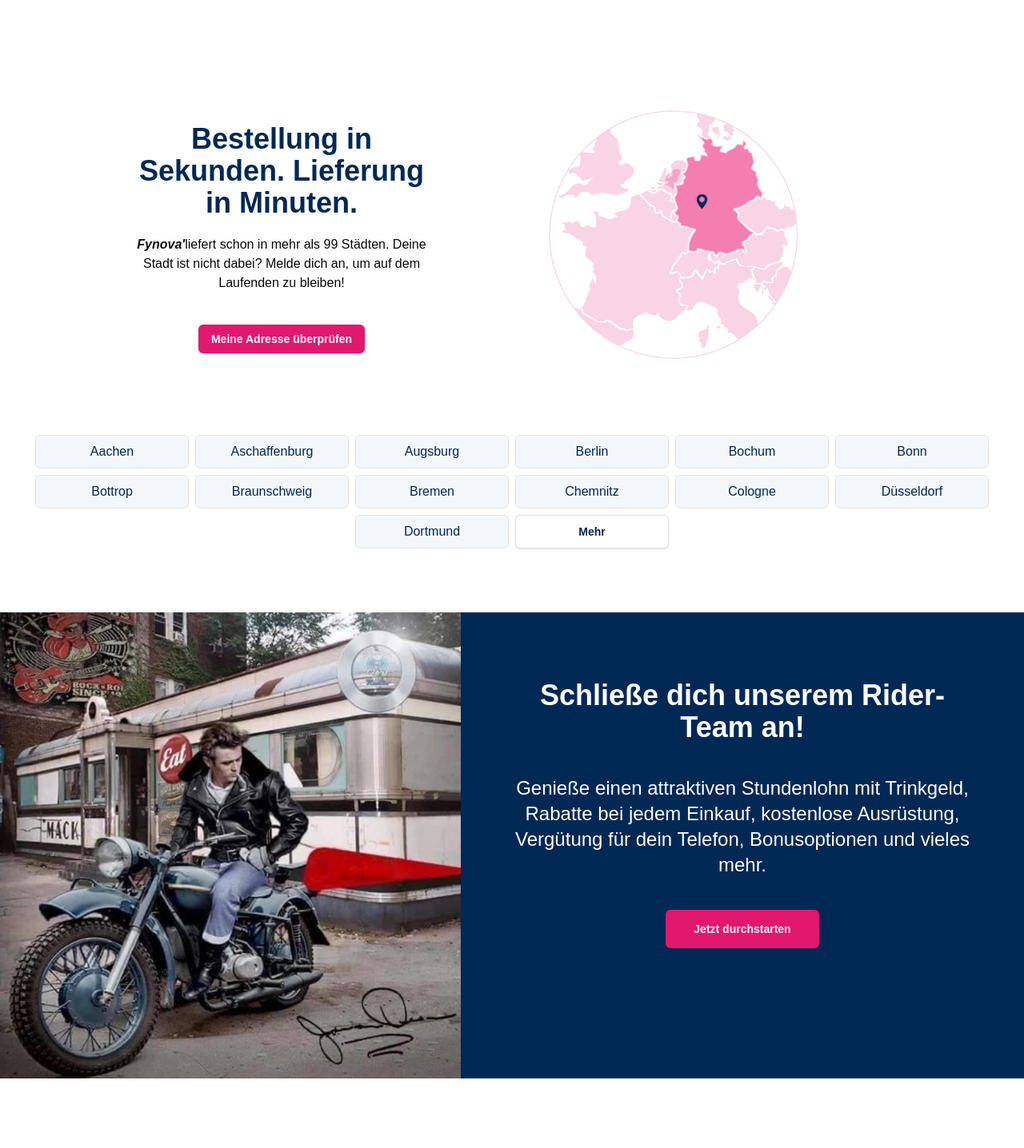
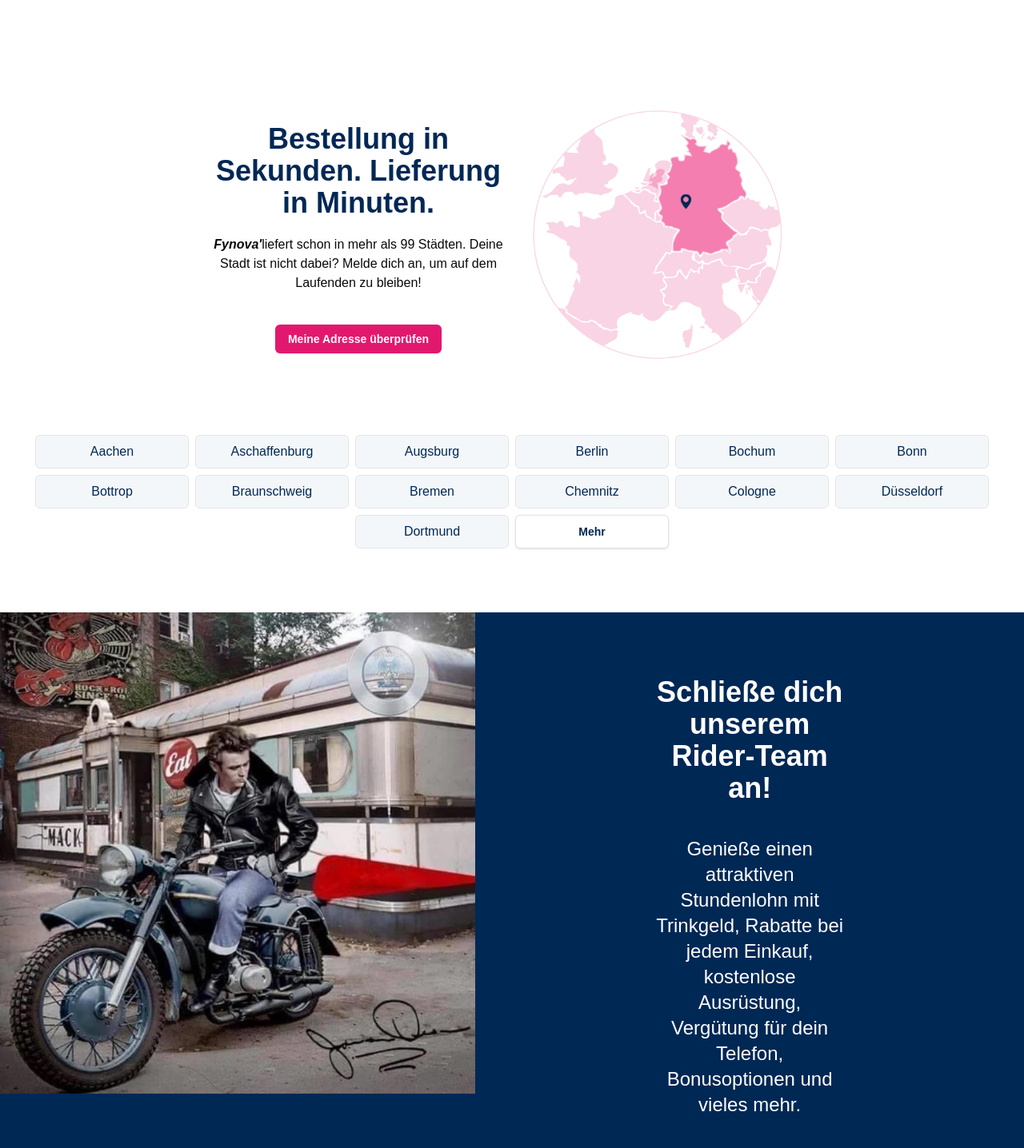
Before and after one commit to jomurKoca/fynova, a Next.js app: page / in a window 1280 px wide. Shown: the part 2380-3816 px from the top of the page at 80% size. Built offline with nearby package versions, Linux system fonts and the light colour scheme.

Commit message:
einige Anpassungen

```diff
--- a/src/app/_components/HomePageKomponenten/InfoSection.jsx
+++ b/src/app/_components/HomePageKomponenten/InfoSection.jsx
@@ -49,8 +49,8 @@ export default function InfoSection() {
                 </Link>
             </div>
 
-            <div className="grid grid-cols-1 sm:grid-cols-2">
-                <div className="flex flex-col items-center justify-center text-center max-w-96 sm:ml-40 ml-5">
+            <div className="grid grid-cols-1 sm:grid-cols-2 justify-center items-center px-10 sm:px-64">
+                <div className="flex flex-col items-center justify-center text-center">
 
                     <h1 className="text-4xl font-extrabold mb-5" style={{color:'#002855'}}>
                     Bestellung in Sekunden. Lieferung in Minuten.
@@ -63,11 +63,11 @@ export default function InfoSection() {
                     </Link>
                 </div>
 
-                <div className="mt-10 sm:mt-0 ml-5">
+                <div className="mt-10 sm:mt-0">
                     <img
                     src="/fotos/17.png"
                     alt="Earth"
-                    className="rounded-lg  max-w-96 h-auto"/>
+                    className="rounded-lg h-auto"/>
                 </div>
             </div>
 
--- a/src/app/_components/HomePageKomponenten/StaffSection.jsx
+++ b/src/app/_components/HomePageKomponenten/StaffSection.jsx
@@ -9,7 +9,7 @@ export default function StaffSection() {
           <img src="/fotos/19.jpg" alt="rider" />
         </div>
 
-        <div className="md:w-1/2 flex flex-col justify-center py-10 text-center items-center mx-16 mb-20">
+        <div className="md:w-1/2 flex flex-col justify-center text-center items-center mx-8 sm:px-48 my-20">
           <h1 className="text-white font-extrabold text-4xl mb-10">
             Schließe dich unserem Rider-Team an!
           </h1>
```
